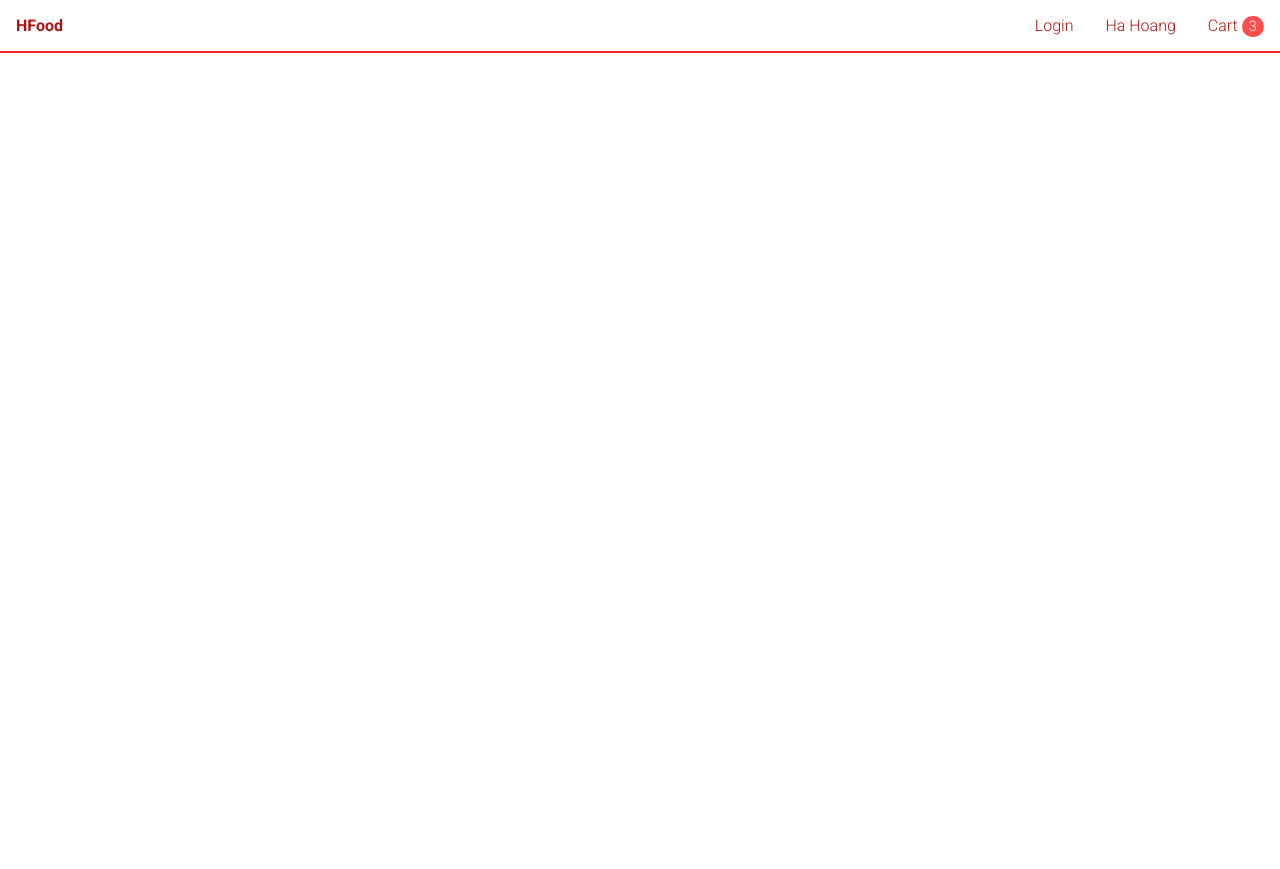
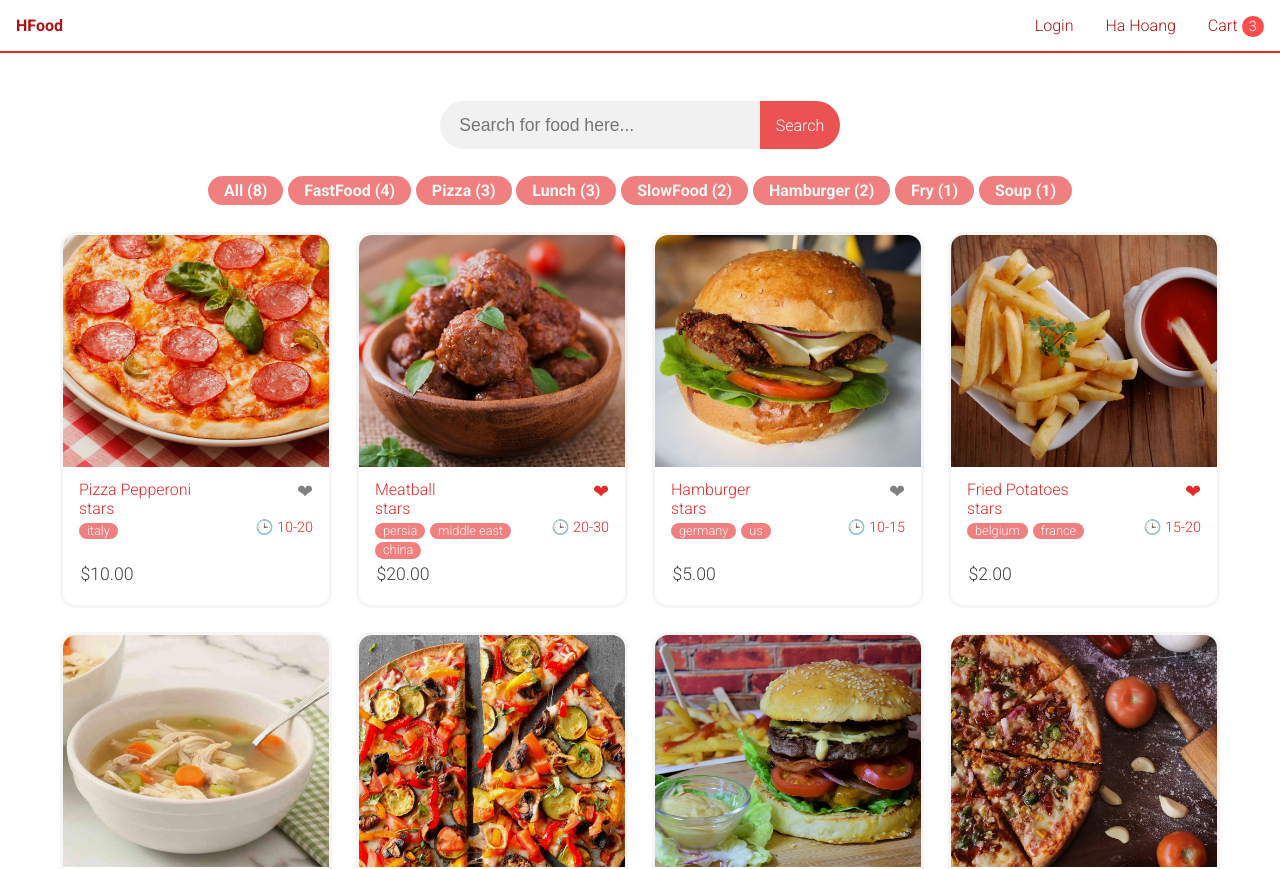
Before and after one commit to bhoangha276/Order-delivery-app.cli, an Angular app in the folder user/: page /tag/All in a window 1280 px wide. Before the commit this address led to /. Shown: the top 869 px of the page. Before the commit the page ends 800 px from the top, so only its background shows below. Built offline with nearby package versions, Linux system fonts and the light colour scheme.

Commit message:
feat: add search for food list by tags

```diff
--- a/user/src/app/app-routing.module.ts
+++ b/user/src/app/app-routing.module.ts
@@ -11,6 +11,10 @@ const routes: Routes = [
     path: 'search/:searchTerm',
     component: HomeComponent,
   },
+  {
+    path: 'tag/:tag',
+    component: HomeComponent,
+  },
 ]
 
 @NgModule({
--- a/user/src/app/app.module.ts
+++ b/user/src/app/app.module.ts
@@ -6,13 +6,15 @@ import { AppComponent } from './app.component';
 import { HeaderComponent } from './components/header/header.component';
 import { HomeComponent } from './pages/home/home.component';
 import { SearchComponent } from './components/search/search.component';
+import { TagsComponent } from './components/tags/tags.component';
 
 @NgModule({
   declarations: [
     AppComponent,
     HeaderComponent,
     HomeComponent,
-    SearchComponent
+    SearchComponent,
+    TagsComponent
   ],
   imports: [
     BrowserModule,
--- /dev/null
+++ b/user/src/app/components/tags/tags.component.css
@@ -0,0 +1,24 @@
+div {
+  display: flex;
+  flex-wrap: wrap;
+  justify-content: center;
+}
+
+div a {
+  background-color: lightcoral;
+  padding: 0.3rem 1rem;
+  margin: 0.2rem 0.15rem;
+  border-radius: 10rem;
+  font-weight: 600;
+  color: whitesmoke;
+
+  transition-delay: 0s;
+  transition-duration: 0.6s;
+}
+
+div a:hover {
+  cursor: pointer;
+  transform: scale(1.03);
+  filter: brightness(105%);
+  box-shadow: 0px 5px 10px 0px rgba(0, 0, 0, 0.5);
+}
--- /dev/null
+++ b/user/src/app/components/tags/tags.component.html
@@ -0,0 +1,5 @@
+<div *ngIf="tags">
+  <a *ngFor="let tag of tags" routerLink="/tag/{{ tag.name }}">
+    {{ tag.name }} ({{ tag.count }})
+  </a>
+</div>
--- /dev/null
+++ b/user/src/app/components/tags/tags.component.ts
@@ -0,0 +1,18 @@
+import { Component, OnInit } from '@angular/core'
+import { FoodService } from 'src/app/services/food.service'
+import { Tag } from 'src/app/shared/model/Tag'
+
+@Component({
+  selector: 'app-tags',
+  templateUrl: './tags.component.html',
+  styleUrls: ['./tags.component.css'],
+})
+export class TagsComponent implements OnInit {
+  tags?: Tag[]
+
+  constructor(foodService: FoodService) {
+    this.tags = foodService.getAllTags()
+  }
+
+  ngOnInit(): void {}
+}
--- a/user/src/app/pages/home/home.component.html
+++ b/user/src/app/pages/home/home.component.html
@@ -1,4 +1,5 @@
 <app-search></app-search>
+<app-tags></app-tags>
 <ul>
   <li *ngFor="let food of foods">
     <a routerLink="/food/{{ food.id }}">
--- a/user/src/app/pages/home/home.component.ts
+++ b/user/src/app/pages/home/home.component.ts
@@ -14,9 +14,12 @@ export class HomeComponent implements OnInit {
   constructor(private api: FoodService, activatedRoute: ActivatedRoute) {
     activatedRoute.params.subscribe(params => {
       let searchTerm = params['searchTerm']
+      let searchTag = params['tag']
 
       if (searchTerm) {
         this.foods = this.api.getBySearchTerm(searchTerm)
+      } else if (searchTag) {
+        this.foods = this.api.getBySearchTag(searchTag)
       } else {
         this.foods = api.getAll()
       }
--- a/user/src/app/services/food.service.ts
+++ b/user/src/app/services/food.service.ts
@@ -1,6 +1,7 @@
 import { Injectable } from '@angular/core'
 import { Food } from '../shared/model/Food'
-import { sample_foods } from 'src/data'
+import { sample_foods, sample_tags } from 'src/data'
+import { Tag } from '../shared/model/Tag'
 
 @Injectable({
   providedIn: 'root',
@@ -17,4 +18,14 @@ export class FoodService {
       food.name.toLowerCase().includes(searchTerm.toLowerCase()),
     )
   }
+
+  getBySearchTag(tag: string): Food[] {
+    return tag === 'All'
+      ? this.getAll()
+      : this.getAll().filter(food => food.tags?.includes(tag))
+  }
+
+  getAllTags(): Tag[] {
+    return sample_tags
+  }
 }
--- /dev/null
+++ b/user/src/app/shared/model/Tag.ts
@@ -0,0 +1,4 @@
+export class Tag {
+  name!: string
+  count!: number
+}
--- a/user/src/data.ts
+++ b/user/src/data.ts
@@ -1,4 +1,5 @@
 import { Food } from './app/shared/model/Food'
+import { Tag } from './app/shared/model/Tag'
 
 export const sample_foods: Food[] = [
   {
@@ -90,3 +91,14 @@ export const sample_foods: Food[] = [
     tags: ['FastFood', 'Pizza', 'Lunch'],
   },
 ]
+
+export const sample_tags: Tag[] = [
+  { name: 'All', count: 8 },
+  { name: 'FastFood', count: 4 },
+  { name: 'Pizza', count: 3 },
+  { name: 'Lunch', count: 3 },
+  { name: 'SlowFood', count: 2 },
+  { name: 'Hamburger', count: 2 },
+  { name: 'Fry', count: 1 },
+  { name: 'Soup', count: 1 },
+]
```
Also changed, not shown: 1 other file (tests, documents, lock files or other folders).
